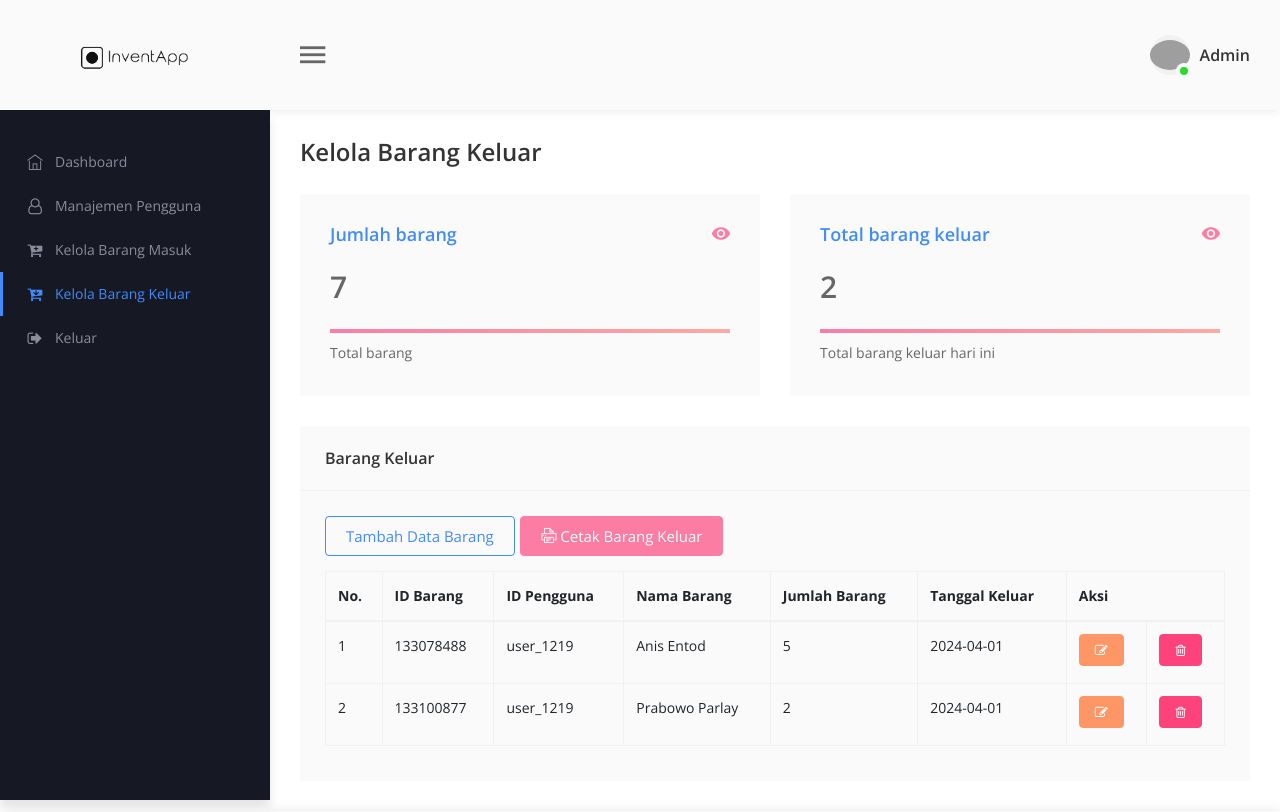
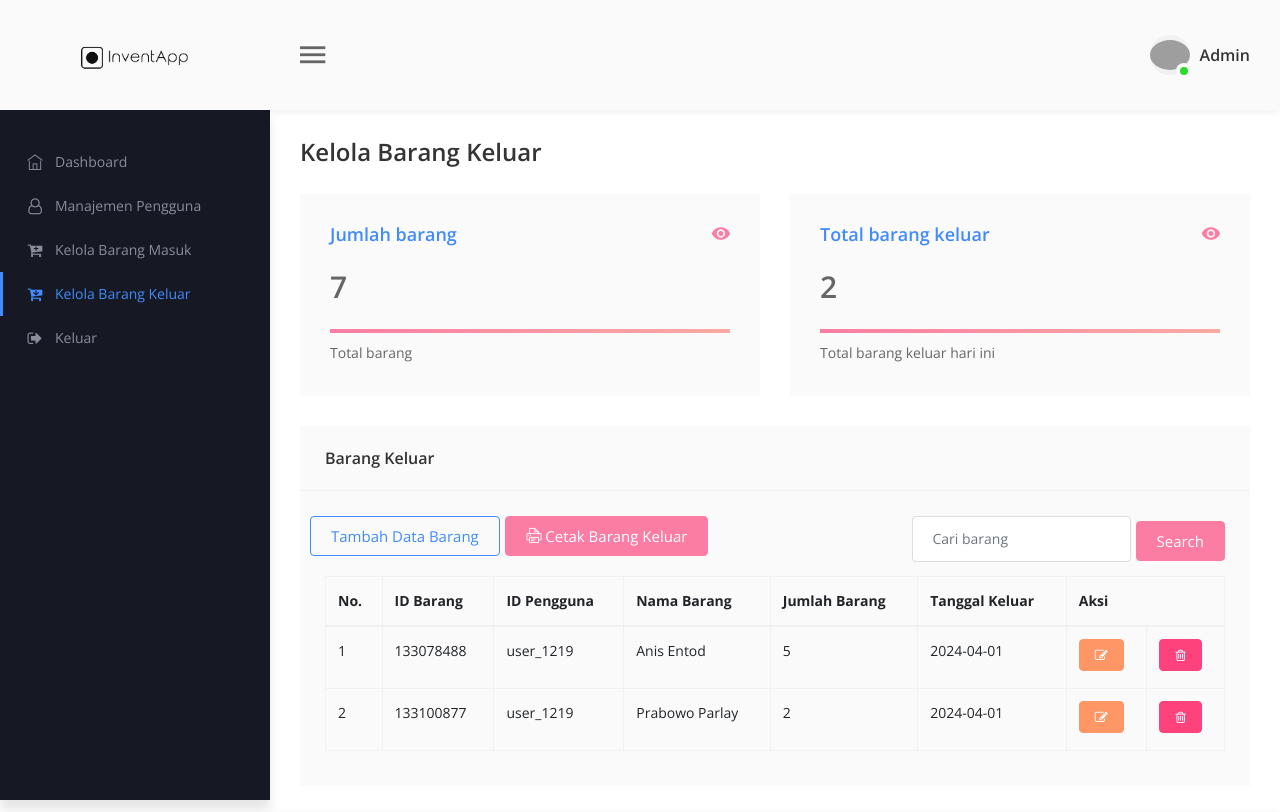
Before and after one commit to rafifmuhammad/inventory-pt-gloria-mandiri, a PHP site: page /products_out.php in a window 1280 px wide. Shown: the top 812 px of the page. Run offline with PHP 8.4, Linux system fonts and the light colour scheme; a user stored in the database is signed in; data comes from the database, SQL or seed files in the repository; style sheets or scripts are compiled from the project's sources; grey boxes are pictures that could not be loaded.

Commit message:
Add files via upload

```diff
--- a/products_out.php
+++ b/products_out.php
@@ -28,6 +28,11 @@ if (isset($_POST['submit'])) {
             </script>
         ";
     }
+}
+
+if (isset($_POST['find'])) {
+    $product = $_POST['search'];
+    $products = query("SELECT * FROM tb_barang_keluar WHERE nama_barang LIKE '%$product%'");
 }
 
 ?>
@@ -236,8 +241,26 @@ if (isset($_POST['submit'])) {
                             <h3 class="title">Barang Keluar</h3>
                         </div>
                         <div class="box-body">
-                            <button type="button" data-toggle="modal" data-target="#exampleModal" class="button button-outline button-primary"><span>Tambah Data Barang</span></button>
-                            <a class="button button-secondary" href="products_out_report.php"><span class="ti-printer"></span> Cetak barang keluar</a>
+                            <div class="row justify-content-between">
+                                <div>
+                                    <button type="button" data-toggle="modal" data-target="#exampleModal" class="button button-outline button-primary"><span>Tambah Data Barang</span></button>
+                                    <a href="products_out_report.php" class="button button-secondary"><span class="ti-printer"></span> Cetak barang keluar</a>
+                                </div>
+
+                                <!-- Search products -->
+                                <div>
+                                    <form action="" method="post">
+                                        <div class="row mr-15">
+                                            <div>
+                                                <input type="text" name="search" id="search" class="form-control" placeholder="Cari barang">
+                                            </div>
+                                            <button class="button button-secondary mt-5 ml-5 mb-5" type="submit" name="find">Search</button>
+                                        </div>
+                                    </form>
+                                </div>
+                                <!-- end search products -->
+                            </div>
+
                             <table class="table table-bordered data-table data-table-default">
                                 <thead>
                                     <tr>
```
Also changed, not shown: products_in.php (+26 -2 lines).
